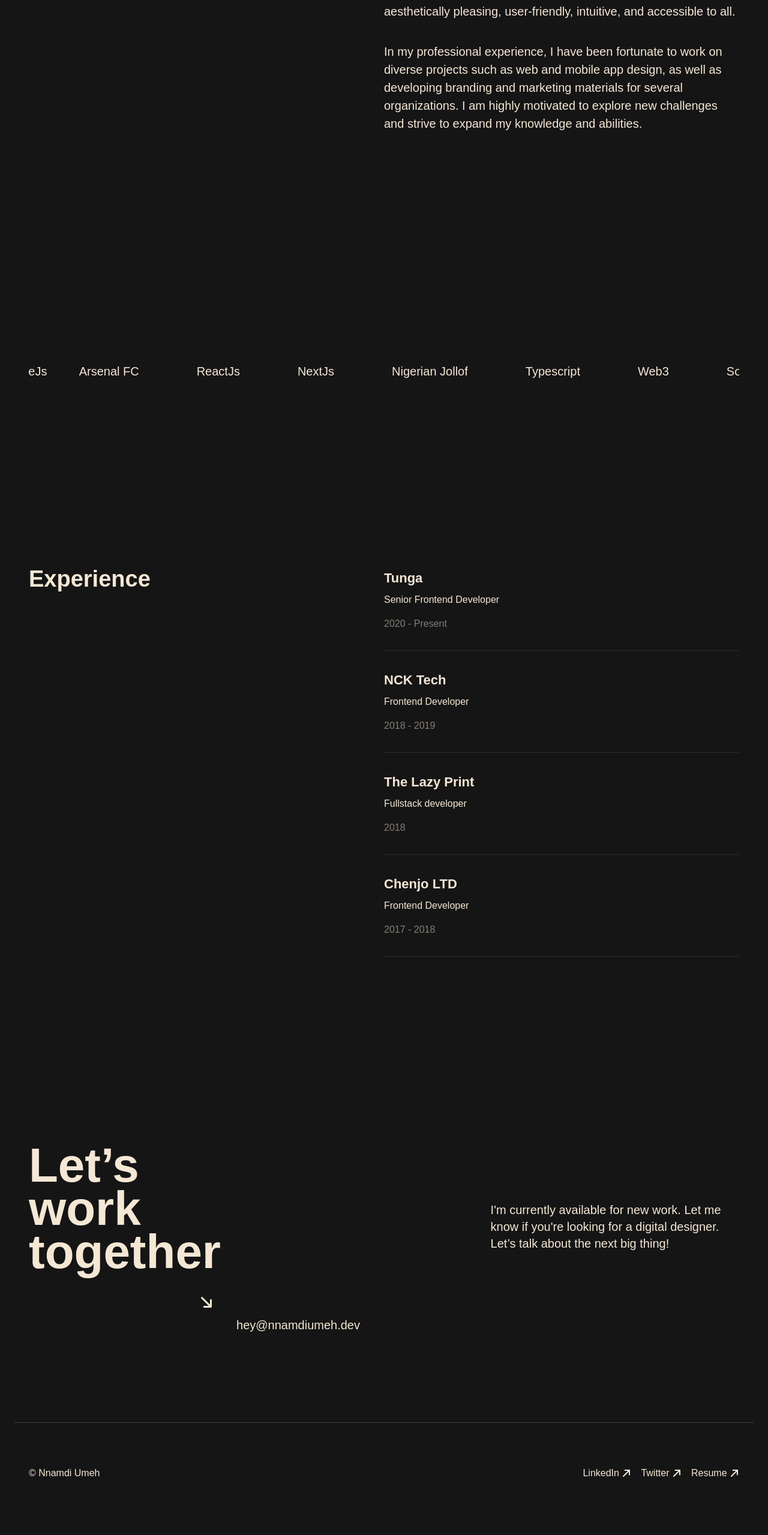
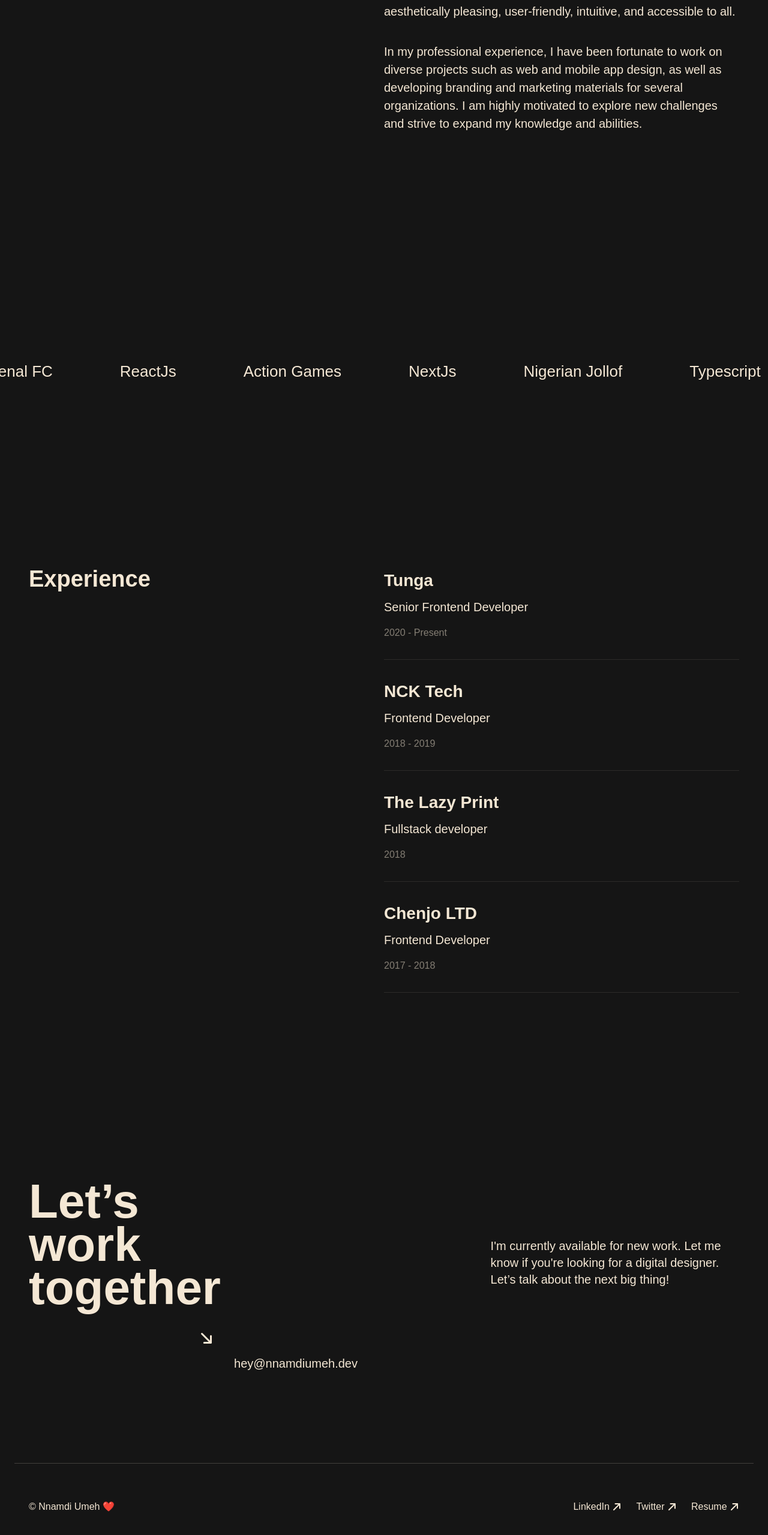
Before and after one commit to iamendy/nnamdiumeh, a Next.js app: page /about in a window 1280 px wide. Shown: the part 1131-3690 px from the top of the page at 60% size. Before the commit the page ends 3639 px from the top, so only its background shows below. Built offline with nearby package versions, Linux system fonts and the light colour scheme; a web font is replaced by a local one.

Commit message:
update: refined UI interaction

```diff
--- a/src/components/Blog.tsx
+++ b/src/components/Blog.tsx
@@ -10,10 +10,14 @@ const Blog = () => {
         y: -50,
         transition: { duration: 0.8 },
       }}
-      className=" bg-white/10 p-5 rounded-md"
+      className=" bg-white/10 p-5 rounded-md cursor-pointer group transition-all"
     >
-      <div className="">
-        <img src="/img/job-alert.webp" alt="job-alert" />
+      <div className="w-full overflow-hidden">
+        <img
+          src="/img/job-alert.webp"
+          alt="job-alert"
+          className="group-hover:scale-105 transition-all"
+        />
       </div>
 
       <div className={`flex flex-col justify-between my-3 space-y-2 lg`}>
--- a/src/components/Footer.tsx
+++ b/src/components/Footer.tsx
@@ -1,6 +1,6 @@
 import Arrow from "./icons/Arrow";
 import { motion, useScroll } from "framer-motion";
-
+import { slideUp } from "@/lib/motion";
 const Footer = () => {
   const { scrollYProgress } = useScroll();
 
@@ -42,8 +42,11 @@ const Footer = () => {
                 </svg>
               </div>
 
-              <div className="flex justify-end">
-                <a href="#" className="lg:text-xl lg:-translate-x-10">
+              <div className="flex justify-end ">
+                <a
+                  href="#"
+                  className="lg:text-xl lg:-translate-x-10 hover:scale-[105%] p-1 transition-all inline-block"
+                >
                   hey@nnamdiumeh.dev
                 </a>
               </div>
@@ -60,23 +63,49 @@ const Footer = () => {
         </div>
       </motion.section>
 
-      <hr className="border-t border-t-white/20 w-[calc(100%-48px)] mx-auto mb-8 px-[24px] lg:px-[48px]" />
+      <hr className="border-t border-t-white/20 w-[calc(100%-48px)] mx-auto mb-8 lg:mb-5 px-[24px] lg:px-[48px]" />
 
       <footer className="flex flex-col justify-between px-[24px] lg:flex-row-reverse lg:items-center lg:px-[48px] py-5 lg:py-10 space-y-8 lg:space-y-0">
-        <div className="flex items-center justify-between lg:space-x-4">
-          <a href="#" className="flex items-center">
+        <div className="flex items-center justify-between lg:space-x-6">
+          <motion.a
+            variants={slideUp}
+            initial="hidden"
+            whileInView="visible"
+            custom={1}
+            href="https://linkedin.com/in/iamendy"
+            className="flex items-center hover:animate-pulse"
+          >
             <span>LinkedIn</span> &nbsp; <Arrow />
-          </a>
-          <a href="#" className="flex items-center">
+          </motion.a>
+          <motion.a
+            variants={slideUp}
+            initial="hidden"
+            whileInView="visible"
+            custom={1.5}
+            href="https://twitter.com/nnamdipremium"
+            className="flex items-center hover:animate-pulse"
+          >
             <span>Twitter</span> &nbsp; <Arrow />
-          </a>
-          <a href="#" className="flex items-center">
+          </motion.a>
+          <motion.a
+            variants={slideUp}
+            initial="hidden"
+            whileInView="visible"
+            custom={2}
+            href="#"
+            className="flex items-center hover:animate-pulse"
+          >
             <span>Resume</span> &nbsp; <Arrow />
-          </a>
+          </motion.a>
         </div>
-        <div className="text-center my-4 lg:my-0">
-          <span className=""> &copy; Nnamdi Umeh</span>
-        </div>
+        <motion.div
+          variants={slideUp}
+          initial="hidden"
+          whileInView="visible"
+          className="text-center my-4 lg:my-0"
+        >
+          <span className=""> &copy; Nnamdi Umeh ❤️</span>
+        </motion.div>
       </footer>
     </>
   );
--- a/src/components/Navbar.tsx
+++ b/src/components/Navbar.tsx
@@ -8,13 +8,23 @@ const Navbar = () => {
         Nnamdi Umeh
       </Link>
       <div className="hidden lg:flex space-x-8">
-        <Link href="/about" className="lg:text-lg">
+        <Link
+          href="/about"
+          className="lg:text-lg hover:animate-pulse active:font-bold active:animate-none"
+        >
           About
         </Link>
-        <Link href="/works" className="lg:text-lg">
+        <Link
+          href="/works"
+          className="lg:text-lg hover:animate-pulse active:animate-none"
+        >
           Work
         </Link>
-        <a href="#" target="_blank" className="lg:text-lg">
+        <a
+          href="#"
+          target="_blank"
+          className="lg:text-lg hover:animate-pulse active:animate-none"
+        >
           Resume
         </a>
       </div>
--- a/src/components/Work.tsx
+++ b/src/components/Work.tsx
@@ -8,14 +8,20 @@ const Work = ({ alt = false }) => {
       initial={{ opacity: 0, y: 0 }}
       whileInView={{
         opacity: 1,
-        y: -50,
+        y: -20,
         transition: { duration: 0.8 },
       }}
-      className={`lg:w-[80%] lg:flex ${alt && "lg:ml-auto"}`}
+      className={`lg:w-[80%] lg:flex group ${alt && "lg:ml-auto"}`}
     >
-      <div className={`${alt && "order-2"}`}>
+      <div
+        className={`w-full transition-all overflow-hidden ${alt && "order-2"}`}
+      >
         <Link href="/works/job-description">
-          <img src="/img/job-alert.webp" alt="job-alert" />
+          <img
+            src="/img/job-alert.webp"
+            alt="job-alert"
+            className="group-hover:scale-105 transition-all"
+          />
         </Link>
       </div>
 
@@ -37,7 +43,7 @@ const Work = ({ alt = false }) => {
         </div>
 
         <p
-          className={`lg:mt-5 lg:w-[70%] lg:text-xl ${
+          className={`lg:mt-5 lg:w-[70%] lg:text-xl  ${
             alt && "lg:ml-auto lg:text-right"
           }`}
         >
--- a/src/pages/about.tsx
+++ b/src/pages/about.tsx
@@ -100,28 +100,33 @@ const About = () => {
         </div>
       </section>
 
-      <section className="px-[24px] lg:px-[48px] flex flex-col space-y-9 lg: lg:space-y-16 py-20 lg:pt-[150px] lg:pb-[200px]">
+      <section className="flex flex-col space-y-9 lg: lg:space-y-16 py-20 lg:pt-[150px] lg:pb-[200px]">
         <div className="relative h-24 w-full  flex justify-center items-center overflow-hidden z-10">
-          <div className="absolute lg:text-[20px] whitespace-nowrap flex top-0 left-0 w-full h-full justify-center items-center space-x-8 lg:space-x-24">
-            <div className="likes space-x-8 lg:space-x-24">
+          <div className="absolute lg:text-[26px] whitespace-nowrap flex top-0 left-0 w-full h-full justify-center items-center space-x-8 lg:space-x-28">
+            <div className="likes space-x-8 lg:space-x-28">
               <span>Arsenal FC</span>
               <span>ReactJs</span>
+              <span>Action Games</span>
               <span>NextJs</span>
               <span>Nigerian Jollof</span>
               <span>Typescript</span>
+              <span>Docker</span>
               <span>Solidity</span>
+              <span>Reading</span>
               <span>TailwindCSS</span>
               <span>Hiking</span>
               <span>NodeJs</span>
             </div>
-            <div className="likes space-x-8 lg:space-x-24">
+            <div className="likes space-x-8 lg:space-x-28">
               <span>Arsenal FC</span>
               <span>ReactJs</span>
+              <span>Action Games</span>
               <span>NextJs</span>
               <span>Nigerian Jollof</span>
               <span>Typescript</span>
-              <span>Web3</span>
+              <span>Docker</span>
               <span>Solidity</span>
+              <span>Reading</span>
               <span>TailwindCSS</span>
               <span>Hiking</span>
               <span>NodeJs</span>
@@ -153,8 +158,10 @@ const About = () => {
             viewport={{ once: true }}
             className="border-b border-b-white/10 py-8 lg:pt-0"
           >
-            <h3 className="text-[22px] font-semibold mb-2">Tunga</h3>
-            <p className="mb-4">Senior Frontend Developer</p>
+            <h3 className="text-[22px] lg:text-[28px] font-semibold mb-2">
+              Tunga
+            </h3>
+            <p className="mb-4 lg:text-[20px]">Senior Frontend Developer</p>
             <p className="text-white/50">2020 - Present</p>
           </motion.div>
 
@@ -168,8 +175,10 @@ const About = () => {
             viewport={{ once: true }}
             className="border-b border-b-white/10 py-8"
           >
-            <h3 className="text-[22px] font-semibold mb-2">NCK Tech</h3>
-            <p className="mb-4">Frontend Developer</p>
+            <h3 className="text-[22px] lg:text-[28px] font-semibold mb-2">
+              NCK Tech
+            </h3>
+            <p className="mb-4 lg:text-[20px]">Frontend Developer</p>
             <p className="text-white/50">2018 - 2019</p>
           </motion.div>
 
@@ -183,8 +192,10 @@ const About = () => {
             viewport={{ once: true }}
             className="border-b border-b-white/10 py-8"
           >
-            <h3 className="text-[22px] font-semibold mb-2">The Lazy Print</h3>
-            <p className="mb-4">Fullstack developer</p>
+            <h3 className="text-[22px] lg:text-[28px] font-semibold mb-2">
+              The Lazy Print
+            </h3>
+            <p className="mb-4 lg:text-[20px]">Fullstack developer</p>
             <p className="text-white/50">2018</p>
           </motion.div>
 
@@ -198,8 +209,10 @@ const About = () => {
             viewport={{ once: true }}
             className="border-b border-b-white/10 py-8"
           >
-            <h3 className="text-[22px] font-semibold mb-2">Chenjo LTD</h3>
-            <p className="mb-4">Frontend Developer</p>
+            <h3 className="text-[22px] lg:text-[28px] font-semibold mb-2">
+              Chenjo LTD
+            </h3>
+            <p className="mb-4 lg:text-[20px]">Frontend Developer</p>
             <p className="text-white/50">2017 - 2018</p>
           </motion.div>
         </div>
--- a/src/pages/index.tsx
+++ b/src/pages/index.tsx
@@ -182,7 +182,7 @@ export default function Home() {
         <div className="flex items-center justify-center mt-9 lg:mt-24">
           <Link
             href="/works"
-            className="rounded-lg border border-white/20 p-3 flex items-center w-fit"
+            className="rounded-lg border border-white/20 p-3 flex items-center w-fit hover:border-white hover:text-white/90 active:text-white transition-colors"
           >
             <span>View Portfolio</span> &nbsp; <Arrow />
           </Link>
@@ -209,9 +209,13 @@ export default function Home() {
         </div>
 
         <div className="flex items-center justify-center mt-9">
-          <button className="rounded-lg border border-white/20 p-3 flex items-center w-fit">
+          <a
+            href="https://blog.nnamdiumeh.dev"
+            target="_blank"
+            className="rounded-lg border border-white/20 p-3 flex items-center w-fit hover:border-white hover:text-white/90 active:text-white transition-colors"
+          >
             <span>Visit Blog</span> &nbsp; <Arrow />
-          </button>
+          </a>
         </div>
       </section>
     </>
--- a/src/pages/works.tsx
+++ b/src/pages/works.tsx
@@ -5,10 +5,10 @@ const Works = () => {
     <section className="px-[24px] lg:px-[48px] flex flex-col space-y-9 lg: lg:space-y-16 pt-48 pb-28 lg:pt-[250px] lg:pb-[200px]">
       <h1 className="font-extrabold text-[38px] leading-[1.25em] mb-14">
         Featured <br className="lg:hidden" />
-        works
+        work
       </h1>
 
-      <div className="space-y-20 lg:space-y-28">
+      <div className="space-y-20 lg:space-y-[9rem]">
         <Work />
 
         <Work alt />
```
